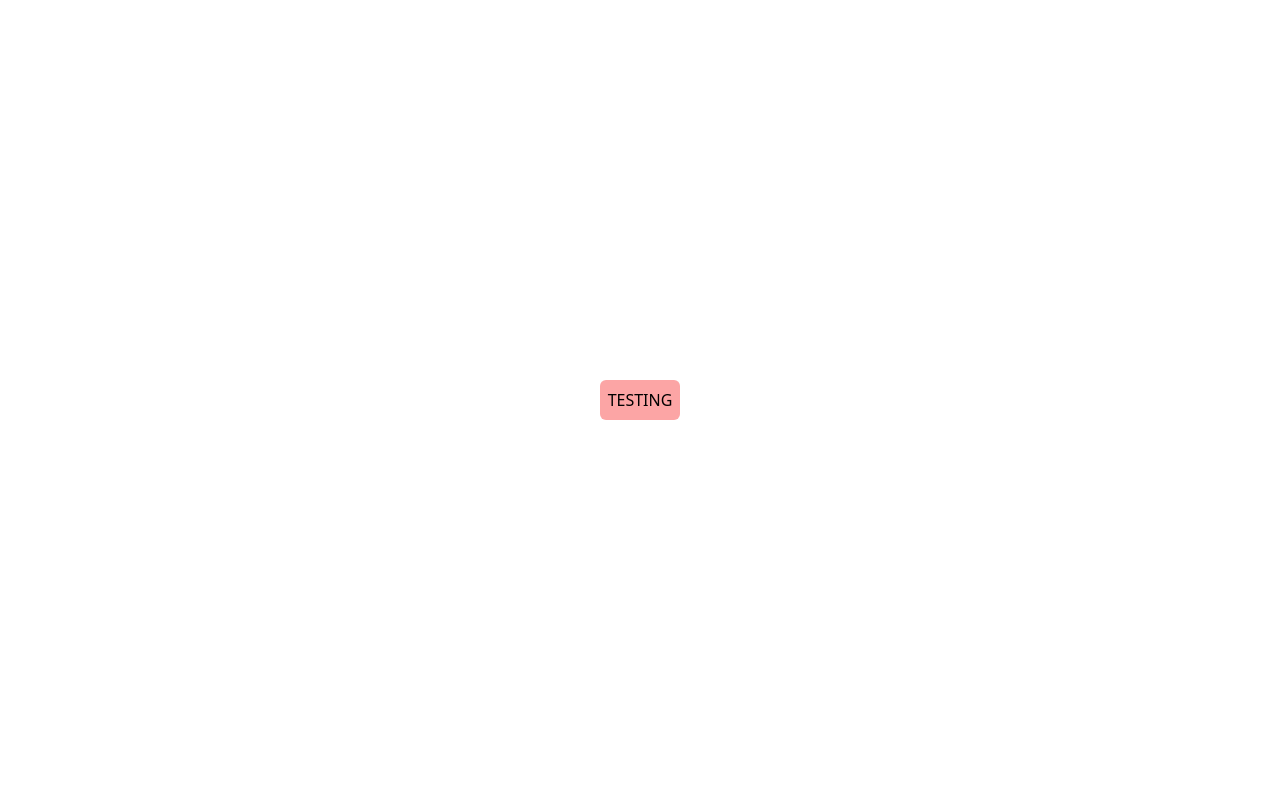
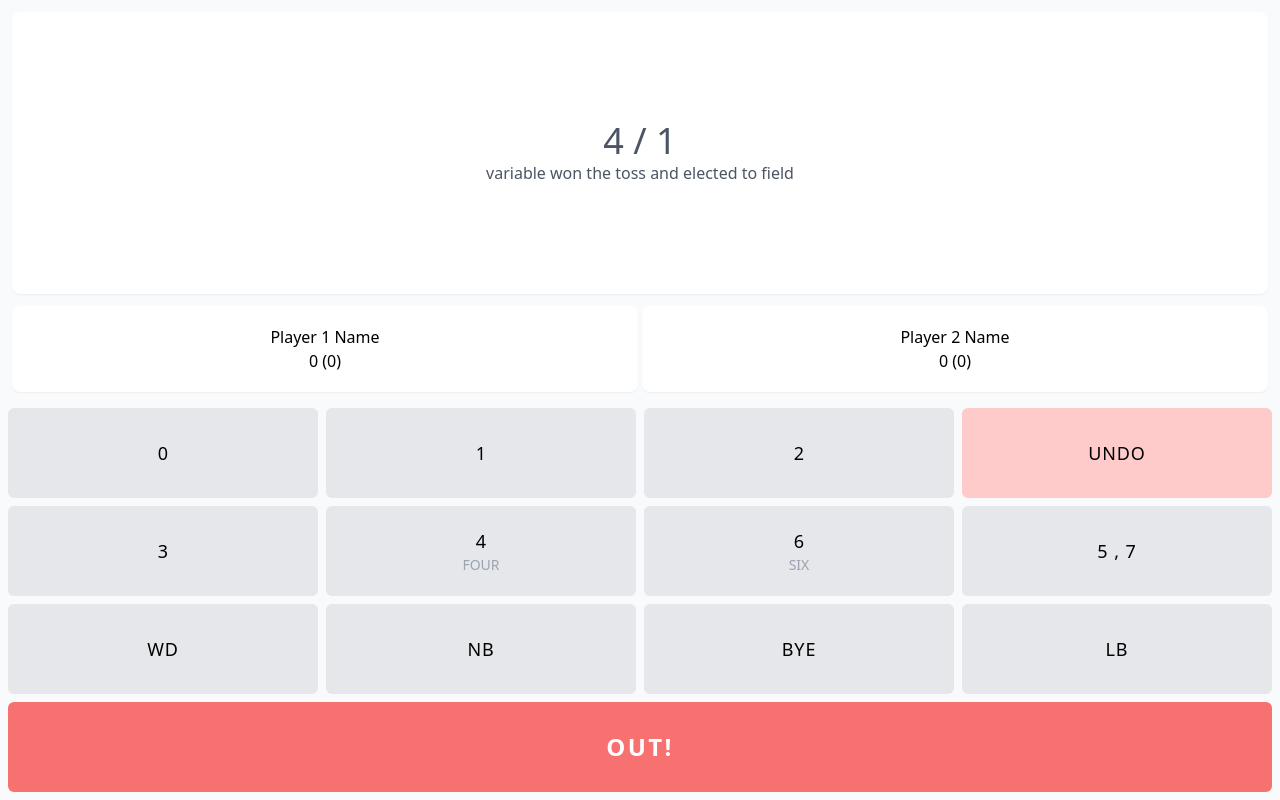
Before and after one commit to Rkbarda/Scoring-, a plain HTML site: page index.html in a window 1280 px wide. Drawn offline with nearby package versions, Linux system fonts and the light colour scheme.

Commit message:
initial commit

```diff
--- a/index.html
+++ b/index.html
@@ -8,9 +8,51 @@
      <script src="https://cdn.tailwindcss.com" defer></script>
 </head>
 <body>
-    <div class="flex justify-center items-center h-screen w-full">
-        <h1 class="bg-red-300 p-2 rounded-md">TESTING</h1>
+  <div class="container flex flex-col justify-center items-center w-full h-screen">
+    <div class="top-container flex flex-col w-full h-3/6 bg-gray-50">
+        <div class="screen  h-full flex flex-col justify-center bg-white m-3 shadow-sm rounded-lg items-center text-gray-600">
+            <p class="text-4xl ">
+                <span class="">4</span>
+                <span class="">/</span>
+                <span class="">1</span>
+
+            </p>
+            <p class="toss">variable won the toss and elected to field</p>
+        </div>
+        <div class="player-container flex justify-center h-2/6">
+            <div class="player-right-container basis-3/6 flex flex-col justify-center items-center bg-white ml-3 mr-0.5 mb-2 shadow-sm rounded-lg">
+                <span class="px-3">Player 1 Name</span>
+                <p>
+                    <span class="">0</span>
+                    <span class="">(0)</span>
+                </p>
+            </div>
+            <div class="player-right-container basis-3/6 flex flex-col justify-center items-center bg-white mr-3 ml-0.5 mb-2 shadow-sm rounded-lg">
+                <span class="px-3">Player 2 Name</span>
+                <p>
+                    <span class="">0</span>
+                    <span class="">(0)</span>
+                </p>
+            </div>
+        </div>
     </div>
+
+    <div class="bottom-container h-3/6 w-full grid grid-cols-4 grid-rows-4 bg-gray-50 p-1 text-lg">
+        <button class="key p-4 m-1 rounded-md hover:bg-gray-300 bg-gray-200 font-medium">0</button>
+        <button class="key p-4 m-1 rounded-md hover:bg-gray-300 bg-gray-200 font-medium">1</button>
+        <button class="key p-4 m-1 rounded-md hover:bg-gray-300 bg-gray-200 font-medium">2</button>
+        <button class="key p-4 m-1 rounded-md hover:bg-red-300 bg-red-200 font-medium tracking-wider">UNDO</button>
+        <button class="key p-4 m-1 rounded-md hover:bg-gray-300 bg-gray-200 font-medium">3</button>
+        <button class="key p-4 m-1 rounded-md hover:bg-gray-300 bg-gray-200 flex flex-col justify-center items-center uppercase font-medium">4 <span class="text-gray-400 text-sm font-medium">four</span></button>
+        <button class="key p-4 m-1 rounded-md hover:bg-gray-300 bg-gray-200 flex flex-col justify-center items-center uppercase font-medium">6 <span class="text-gray-400 text-sm font-medium">six</span></button>
+        <button class="key p-4 m-1 rounded-md hover:bg-gray-300 bg-gray-200 font-medium tracking-wider">5 , 7</button>
+        <button class="key p-4 m-1 rounded-md hover:bg-gray-300 bg-gray-200 font-medium tracking-wider">WD</button>
+        <button class="key p-4 m-1 rounded-md hover:bg-gray-300 bg-gray-200 font-medium tracking-wider">NB</button>
+        <button class="key p-4 m-1 rounded-md hover:bg-gray-300 bg-gray-200 font-medium tracking-wider">BYE</button>
+        <button class="key p-4 m-1 rounded-md hover:bg-gray-300 bg-gray-200 font-medium tracking-wider">LB</button>
+        <button class="key p-4 m-1 rounded-md hover:bg-red-500 col-span-4 bg-red-400 text-white text-2xl tracking-widest font-semibold">OUT!</button>
+    </div>
+</div>
     <script type="module">
   // Import the functions you need from the SDKs you need
   import { initializeApp } from "https://www.gstatic.com/firebasejs/9.22.0/firebase-app.js";
```
